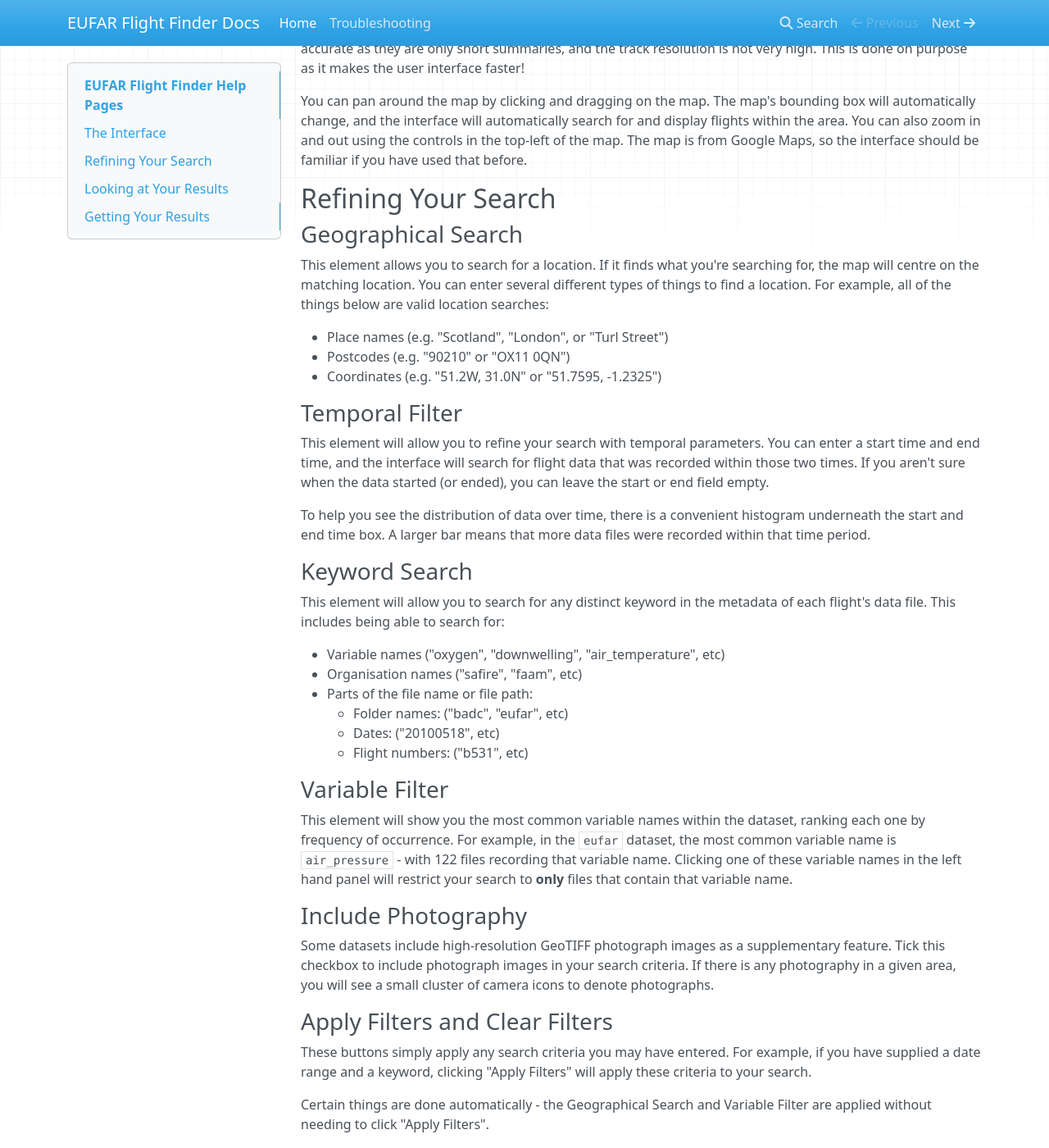
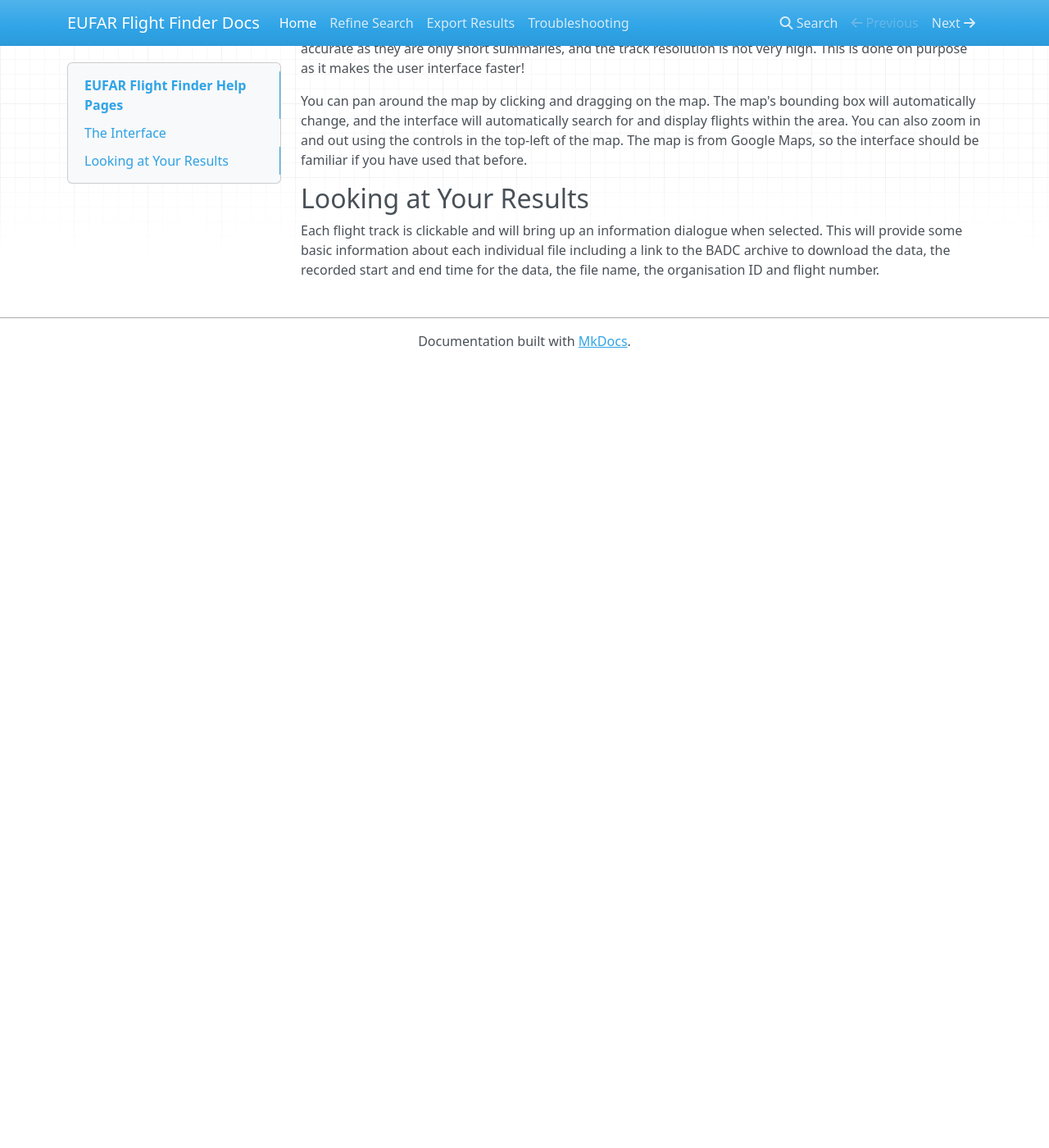
Before and after one commit to cedadev/eufar-ui, an MkDocs documentation site: the page built from docs/user/docs/index.md, in a window 1280 px wide and 1400 px high, scrolled down 270 px. Shown: the whole window at 82% size. Built offline with MkDocs 1.6.1, drawn with Linux system fonts in a browser that asks for light colours; nearby versions of some CDN libraries; old or Windows-style settings are respelled for this version of MkDocs; after the commit the page ends 900 px from its top, so only the background shows below that; some of the changed text lies outside the part shown.

Commit message:
Add Ag's requested changes to docs

```diff
--- a/docs/user/docs/index.md
+++ b/docs/user/docs/index.md
@@ -22,74 +22,6 @@ using the controls in the top-left of the map. The map is from Google Maps, so
 the interface should be familiar if you have used that before.
 
 
-Refining Your Search
---------------------
-
-### Geographical Search
-
-This element allows you to search for a location. If it finds what you're
-searching for, the map will centre on the matching location. You can enter
-several different types of things to find a location. For example, all of the
-things below are valid location searches:
-
-* Place names (e.g. "Scotland", "London", or "Turl Street")
-* Postcodes (e.g. "90210" or "OX11 0QN")
-* Coordinates (e.g. "51.2W, 31.0N" or "51.7595, -1.2325")
-
-
-### Temporal Filter
-
-This element will allow you to refine your search with temporal parameters.
-You can enter a start time and end time, and the interface will search for
-flight data that was recorded within those two times. If you aren't sure when
-the data started (or ended), you can leave the start or end field empty.
-
-To help you see the distribution of data over time, there is a convenient
-histogram underneath the start and end time box. A larger bar means that more
-data files were recorded within that time period.
-
-
-### Keyword Search
-
-This element will allow you to search for any distinct keyword in the metadata
-of each flight's data file. This includes being able to search for:
-
-* Variable names ("oxygen", "downwelling", "air\_temperature", etc)
-* Organisation names ("safire", "faam", etc)
-* Parts of the file name or file path:
-    * Folder names: ("badc", "eufar", etc)
-    * Dates: ("20100518", etc)
-    * Flight numbers: ("b531", etc)
-
-
-### Variable Filter
-
-This element will show you the most common variable names within the dataset,
-ranking each one by frequency of occurrence. For example, in the `eufar`
-dataset, the most common variable name is `air_pressure` - with 122 files
-recording that variable name. Clicking one of these variable names in the left
-hand panel will restrict your search to **only** files that contain that
-variable name.
-
-
-### Include Photography
-
-Some datasets include high-resolution GeoTIFF photograph images as a
-supplementary feature. Tick this checkbox to include photograph images in your
-search criteria. If there is any photography in a given area, you will see a
-small cluster of camera icons to denote photographs.
-
-
-### Apply Filters and Clear Filters
-
-These buttons simply apply any search criteria you may have entered. For
-example, if you have supplied a date range and a keyword, clicking "Apply
-Filters" will apply these criteria to your search.
-
-Certain things are done automatically - the Geographical Search and Variable
-Filter are applied without needing to click "Apply Filters".
-
-
 Looking at Your Results
 -----------------------
 
@@ -98,23 +30,3 @@ selected. This will provide some basic information about each individual file
 including a link to the BADC archive to download the data, the recorded start
 and end time for the data, the file name, the organisation ID and flight
 number.
-
-
-Getting Your Results
---------------------
-
-### Export Results
-
-This dialogue box will help you export any search hits you may have for a
-given area. It will allow you to export the data in 3 given formats:
-
-* Raw Elasticsearch JSON documents. This is generally intended for software
-  developers or people who can directly interact with the Elasticsearch
-  installation. This does include an amount of useful raw metadata, but
-  generally it's not as useful as the other options.
-* File Paths. This will export a JSON list of BADC system file paths. This is
-  useful if you have filesystem access to the EUFAR archive - e.g. on JASMIN
-  or through another entry point.
-* Download URLs. This is probably the most useful option to you. This will
-  provide a JSON list of URLs which can be directly used to download any
-  matching data files.
--- a/docs/user/mkdocs.yml
+++ b/docs/user/mkdocs.yml
@@ -1,5 +1,7 @@
 site_name: EUFAR Flight Finder Docs
 pages:
     - [index.md, Home]
+    - [refine.md, Refine Search]
+    - [export.md, Export Results]
     - [troubleshooting.md, Troubleshooting]
 theme: mkdocs
```
Also changed, not shown: docs/user/docs/export.md (added, +18 -0 lines), docs/user/docs/refine.md (added, +68 -0 lines).
